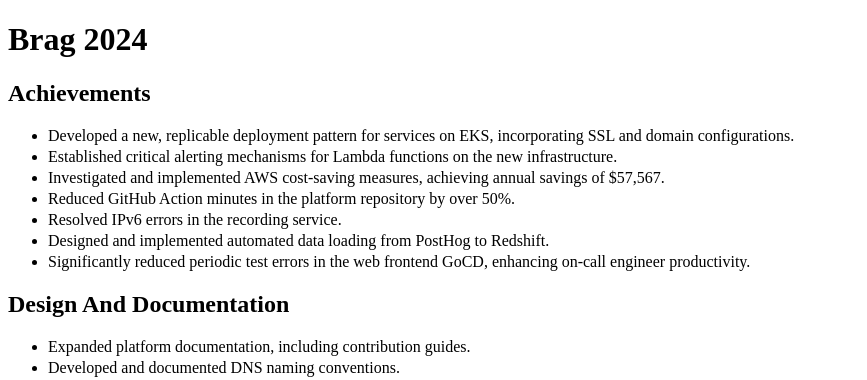
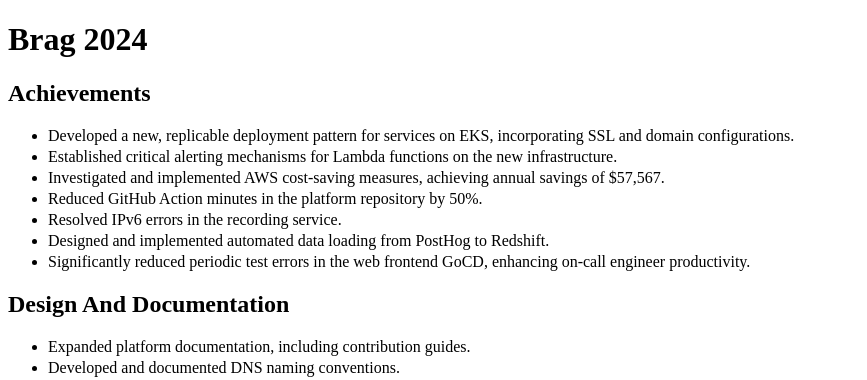
Before and after one commit to jsphwllng/jsphwllng.github.io, a Jekyll site: the page built from brag.md, in a window 1280 px wide. Shown: the top 380 px of the page, without its empty margins (0-867 px from the left). Built offline with Jekyll 4.4.1, drawn with Linux system fonts in a browser that asks for light colours.

Commit message:
Update brag.md

```diff
--- a/brag.md
+++ b/brag.md
@@ -9,7 +9,7 @@
 *   Developed a new, replicable deployment pattern for services on EKS, incorporating SSL and domain configurations.
 *   Established critical alerting mechanisms for Lambda functions on the new infrastructure.
 *   Investigated and implemented AWS cost-saving measures, achieving annual savings of $57,567.
-*   Reduced GitHub Action minutes in the platform repository by over 50%.
+*   Reduced GitHub Action minutes in the platform repository by 50%.
 *   Resolved IPv6 errors in the recording service.
 *   Designed and implemented automated data loading from PostHog to Redshift.
 *   Significantly reduced periodic test errors in the web frontend GoCD, enhancing on-call engineer productivity.
```
